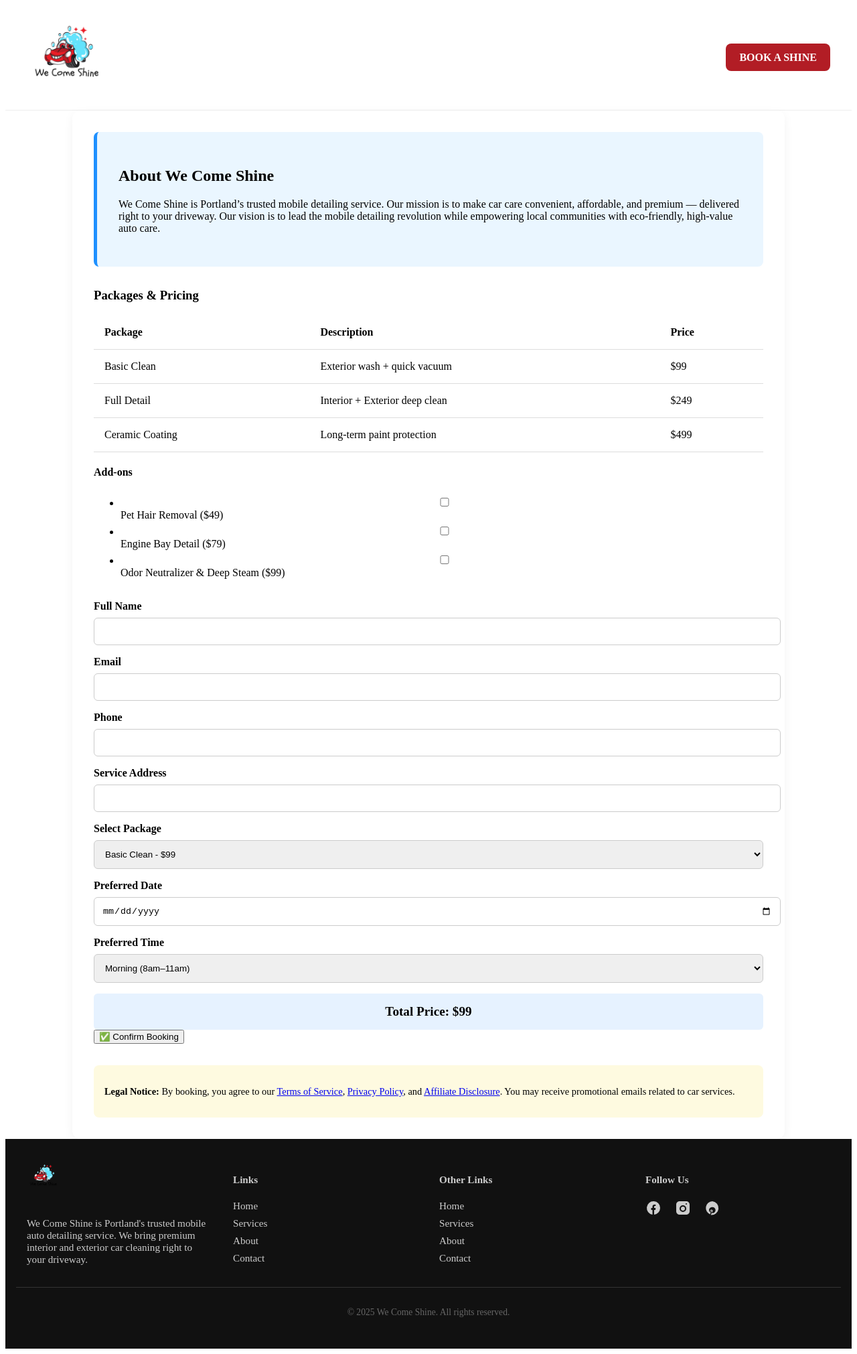
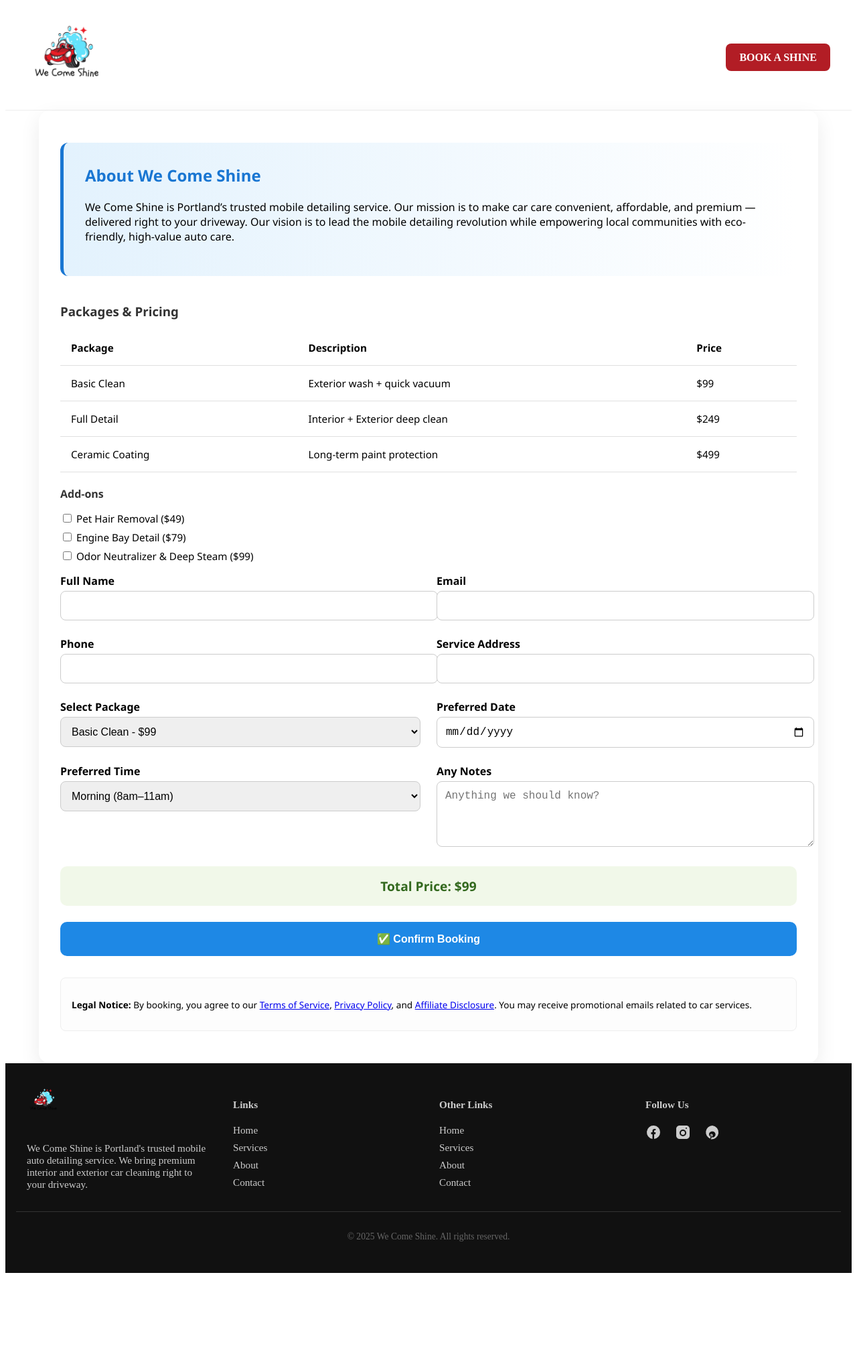
Before and after one commit to kbanr101/wecomeshine, a Jekyll site: the page built from book.html, in a window 1280 px wide. Shown: the whole page at 67% size. Built offline with Jekyll 4.4.1, drawn with Linux system fonts in a browser that asks for light colours; after the commit the page ends 1908 px from its top, so only the background shows below that.

Commit message:
Update book.html

```diff
--- a/book.html
+++ b/book.html
@@ -6,71 +6,117 @@
 
 <style>
   .booking-container {
-    max-width: 1000px;
+    max-width: 1100px;
     margin: auto;
-    padding: 2rem;
-    background: #fff;
-    border-radius: 12px;
-    box-shadow: 0 4px 15px rgba(0,0,0,0.05);
+    padding: 3rem 2rem;
+    background: #ffffff;
+    border-radius: 16px;
+    box-shadow: 0 10px 30px rgba(0,0,0,0.08);
+    font-family: 'Segoe UI', sans-serif;
   }
 
   .mission {
-    background: #eaf6ff;
+    background: linear-gradient(to right, #e3f2fd, #ffffff);
     padding: 2rem;
-    border-left: 5px solid #1e90ff;
-    margin-bottom: 2rem;
-    border-radius: 8px;
+    border-left: 5px solid #1976d2;
+    border-radius: 12px;
+    margin-bottom: 2.5rem;
   }
 
-  .disclosures {
-    background: #fefae0;
-    padding: 1rem;
-    font-size: 0.9rem;
-    border-radius: 8px;
-    margin-top: 2rem;
+  .mission h2 {
+    margin-top: 0;
+    color: #1976d2;
   }
 
-  .pricing-table {
-    margin: 2rem 0;
+  .pricing-table h3, .pricing-table h4 {
+    color: #333;
+    margin-bottom: 1rem;
   }
 
   .pricing-table table {
     width: 100%;
     border-collapse: collapse;
+    margin-bottom: 1rem;
   }
 
   .pricing-table th, .pricing-table td {
     padding: 1rem;
-    border-bottom: 1px solid #ddd;
+    border-bottom: 1px solid #e0e0e0;
     text-align: left;
+    font-size: 0.95rem;
   }
 
-  .form-section {
-    margin-top: 2rem;
+  .pricing-table ul {
+    list-style: none;
+    padding: 0;
   }
 
-  label {
-    display: block;
-    margin-top: 1rem;
-    font-weight: 600;
+  .pricing-table li {
+    margin-bottom: 0.5rem;
+    font-size: 0.95rem;
   }
 
-  input, select, textarea {
+  .form-section form {
+    display: grid;
+    grid-template-columns: 1fr 1fr;
+    gap: 1.5rem;
+  }
+
+  .form-section form label {
+    font-weight: 600;
+    margin-bottom: 0.25rem;
+    display: block;
+  }
+
+  .form-section input,
+  .form-section select,
+  .form-section textarea {
     width: 100%;
     padding: 0.75rem;
-    margin-top: 0.5rem;
+    border-radius: 8px;
     border: 1px solid #ccc;
-    border-radius: 6px;
+    font-size: 1rem;
+  }
+
+  .form-section textarea {
+    grid-column: span 2;
+  }
+
+  .form-section button {
+    grid-column: span 2;
+    padding: 1rem;
+    background-color: #1e88e5;
+    color: white;
+    font-size: 1rem;
+    font-weight: bold;
+    border: none;
+    border-radius: 10px;
+    cursor: pointer;
+    transition: background 0.3s;
+  }
+
+  .form-section button:hover {
+    background-color: #1565c0;
   }
 
   .total-price {
+    grid-column: span 2;
+    background: #f1f8e9;
+    padding: 1rem;
     font-size: 1.2rem;
     font-weight: bold;
-    margin-top: 1rem;
-    background: #e6f2ff;
+    text-align: center;
+    border-radius: 10px;
+    color: #33691e;
+  }
+
+  .disclosures {
+    font-size: 0.85rem;
+    background: #fdfdfd;
     padding: 1rem;
-    border-radius: 6px;
-    text-align: center;
+    border: 1px solid #eee;
+    border-radius: 8px;
+    margin-top: 2rem;
   }
 </style>
 
@@ -103,39 +149,49 @@
 
   <div class="form-section">
     <form id="bookingForm" action="https://formsubmit.co/wecomeshine@gmail.com" method="POST">
+      <div>
         <label>Full Name</label>
         <input type="text" name="name" required>
-
+      </div>
+      <div>
         <label>Email</label>
         <input type="email" name="email" required>
-
+      </div>
+      <div>
         <label>Phone</label>
         <input type="tel" name="phone" required>
-
+      </div>
+      <div>
         <label>Service Address</label>
         <input type="text" name="address" required>
-
+      </div>
+      <div>
         <label>Select Package</label>
         <select name="package" id="package-select">
           <option value="99">Basic Clean - $99</option>
           <option value="249">Full Detail - $249</option>
           <option value="499">Ceramic Coating - $499</option>
         </select>
-
+      </div>
+      <div>
         <label>Preferred Date</label>
         <input type="date" name="date" required>
-
+      </div>
+      <div>
         <label>Preferred Time</label>
         <select name="time">
           <option>Morning (8am–11am)</option>
           <option>Midday (11am–2pm)</option>
           <option>Afternoon (2pm–5pm)</option>
         </select>
-
+      </div>
+      <div>
+        <label>Any Notes</label>
+        <textarea name="notes" rows="4" placeholder="Anything we should know?"></textarea>
+      </div>
       <div class="total-price">
         Total Price: $<span id="totalPrice">99</span>
       </div>
-
       <button type="submit">✅ Confirm Booking</button>
     </form>
   </div>
```
Lines whose indentation alone changed are shown as unchanged.
